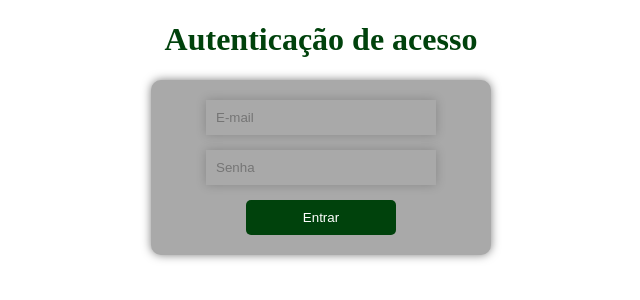
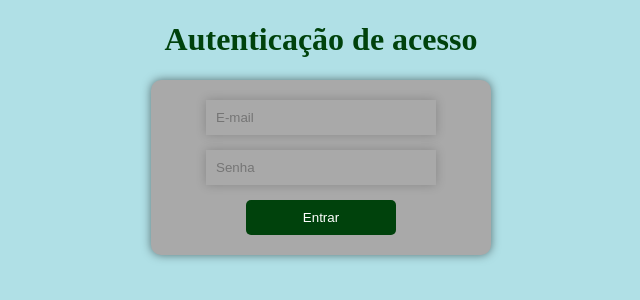
Before and after one commit to viniciussolique39/PTAC---TRABALHO-FINAL, a Next.js app: page / in a window 1280 px wide. Shown: the top 300 px of the page, without its empty margins (319-959 px from the left). Built offline with nearby package versions, Linux system fonts and the light colour scheme.

Commit message:
Mudando a cor de fundo

```diff
--- a/src/app/globals.css
+++ b/src/app/globals.css
@@ -1,5 +1,5 @@
 body{
-    background-color: rgb(74, 82, 239 113, 175);
+    background-color: 	#B0E0E6;
 }
 .principal {
     display: flex;
```
